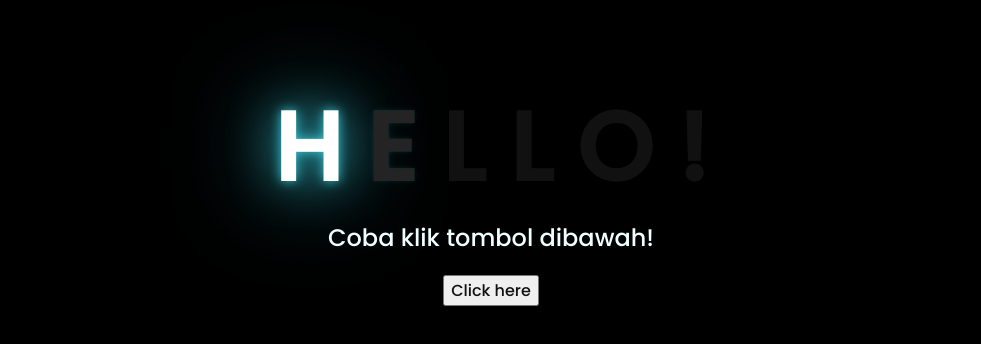
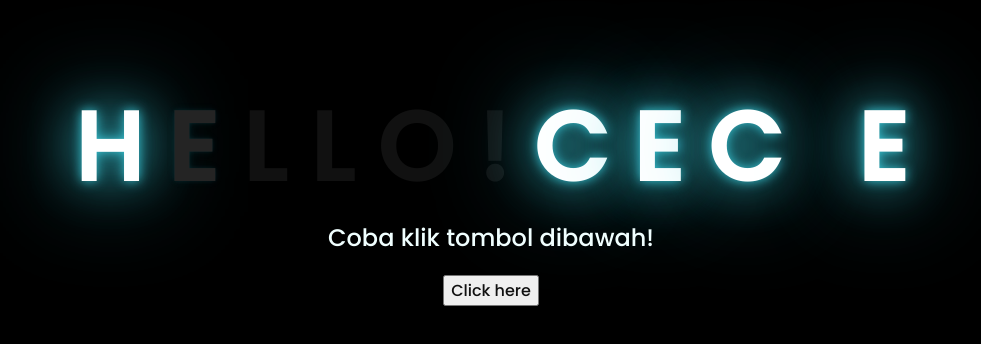
Before and after one commit to rizkybkzl/apalah, a plain HTML site: page index.html in a window 1280 px wide. Shown: the part 218-562 px from the top of the page, without its empty margins (157-1138 px from the left). Drawn offline with Linux system fonts and the light colour scheme.

Commit message:
Update index.html

```diff
--- a/index.html
+++ b/index.html
@@ -16,6 +16,10 @@
         <span>L</span>
         <span>O</span>
         <span>!</span>
+        <span>C</span>
+        <span>E</span>
+        <span>C</span>
+        <span>E</span>
     </div>
     <div class="description">
         <span>Coba klik tombol dibawah!</span>
```
